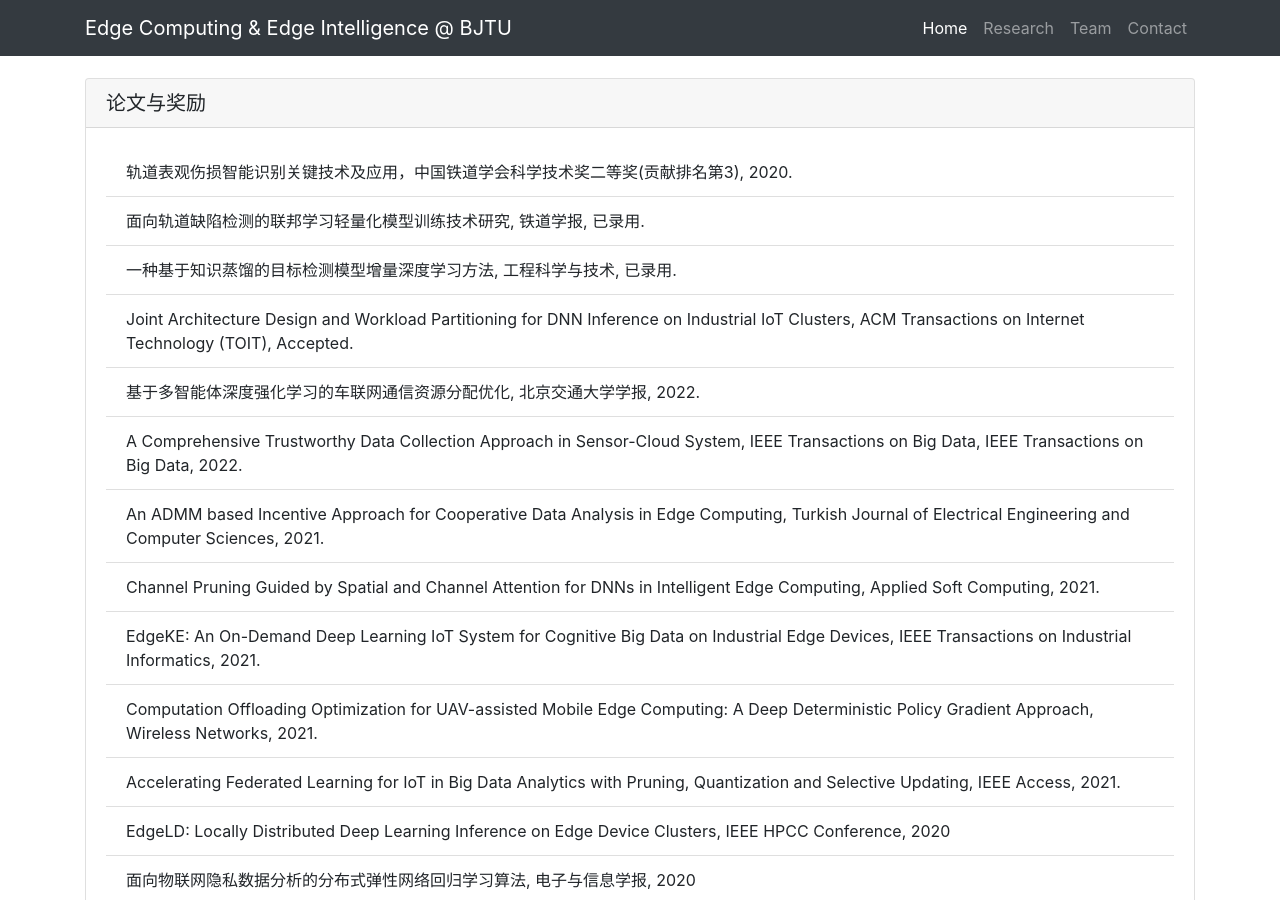
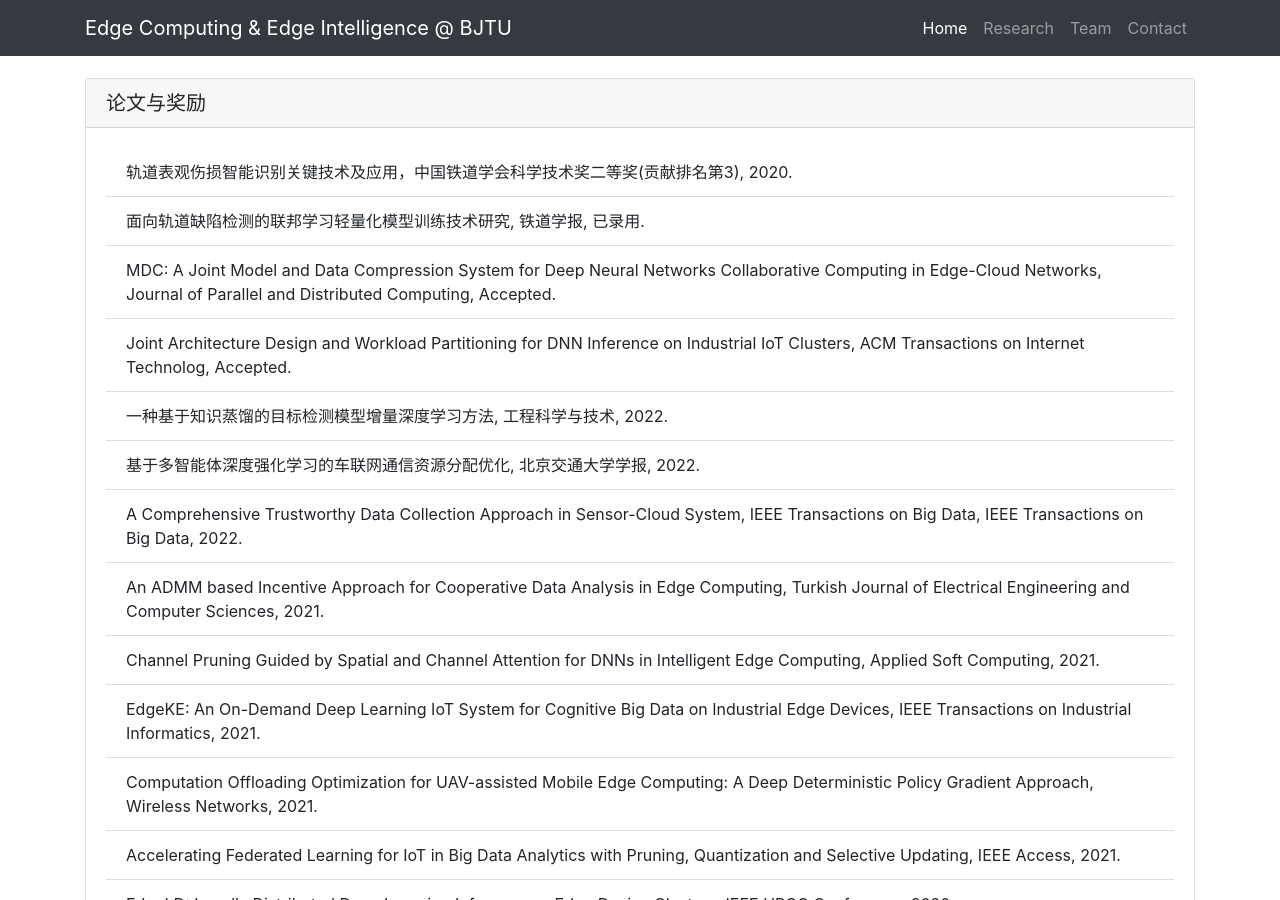
Before and after one commit to fangvv/Homepage, a Jekyll site: the page Edgecomp/index.html, which Jekyll copies as it is, in a window 1280 px wide and 900 px high, scrolled down 2739 px. Built offline with Jekyll 4.4.1, drawn with Linux system fonts in a browser that asks for light colours; comment, search, counter and statistics services are not loaded.

Commit message:
update Edgecomp/index.html.
Signed-off-by: fangvv <fangvv@gmail.com>

```diff
--- a/Edgecomp/index.html
+++ b/Edgecomp/index.html
@@ -147,8 +147,9 @@
     <ul class="list-group list-group-flush">
       <li class="list-group-item">轨道表观伤损智能识别关键技术及应用，中国铁道学会科学技术奖二等奖(贡献排名第3), 2020.</li>
       <li class="list-group-item">面向轨道缺陷检测的联邦学习轻量化模型训练技术研究, 铁道学报, 已录用.</li>
-      <li class="list-group-item">一种基于知识蒸馏的目标检测模型增量深度学习方法, 工程科学与技术, 已录用.</li>
-      <li class="list-group-item">Joint Architecture Design and Workload Partitioning for DNN Inference on Industrial IoT Clusters, ACM Transactions on Internet Technology (TOIT), Accepted.</li>
+      <li class="list-group-item">MDC: A Joint Model and Data Compression System for Deep Neural Networks Collaborative Computing in Edge-Cloud Networks, Journal of Parallel and Distributed Computing, Accepted.</li>
+      <li class="list-group-item">Joint Architecture Design and Workload Partitioning for DNN Inference on Industrial IoT Clusters, ACM Transactions on Internet Technolog, Accepted.</li>
+      <li class="list-group-item">一种基于知识蒸馏的目标检测模型增量深度学习方法, 工程科学与技术, 2022.</li>
       <li class="list-group-item">基于多智能体深度强化学习的车联网通信资源分配优化, 北京交通大学学报, 2022.</li>
       <li class="list-group-item">A Comprehensive Trustworthy Data Collection Approach in Sensor-Cloud System, IEEE Transactions on Big Data, IEEE Transactions on Big Data, 2022.</li>
       <li class="list-group-item">An ADMM based Incentive Approach for Cooperative Data Analysis in Edge Computing, Turkish Journal of Electrical Engineering and Computer Sciences, 2021.</li>
```
